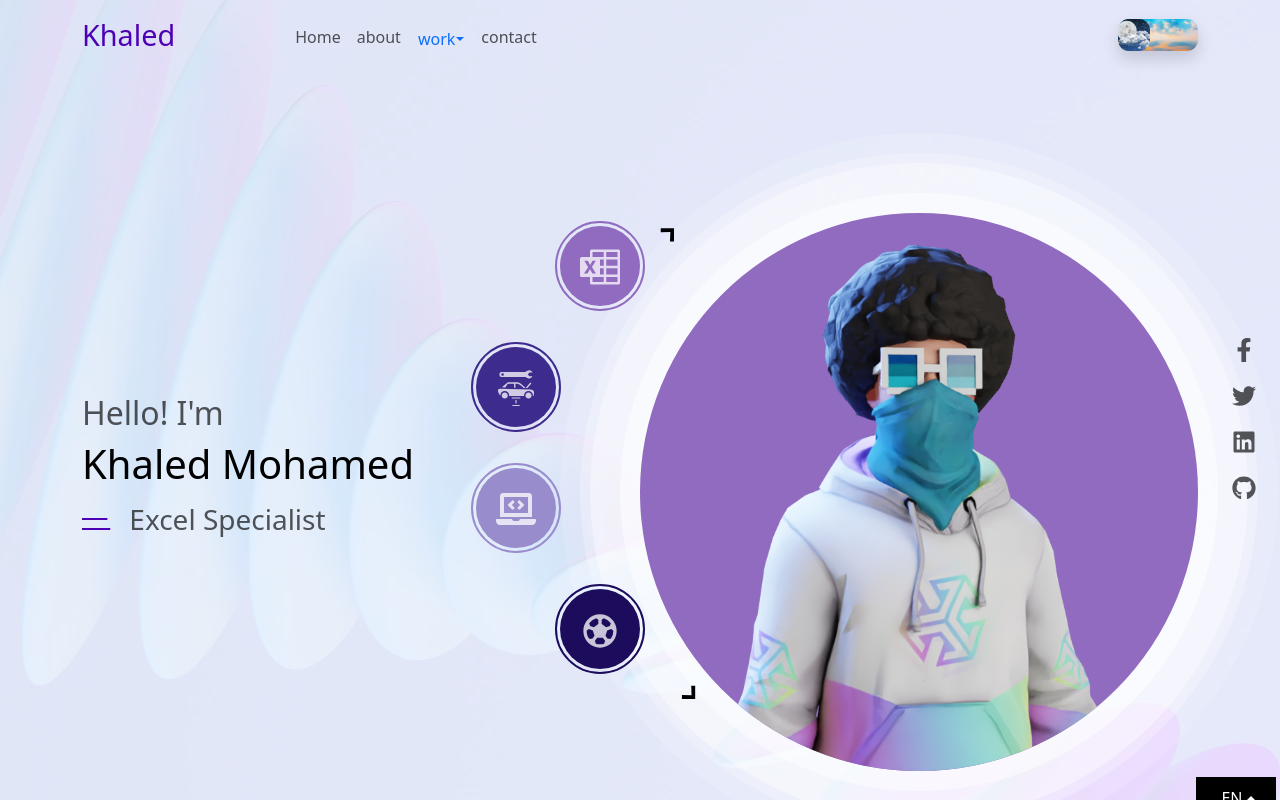
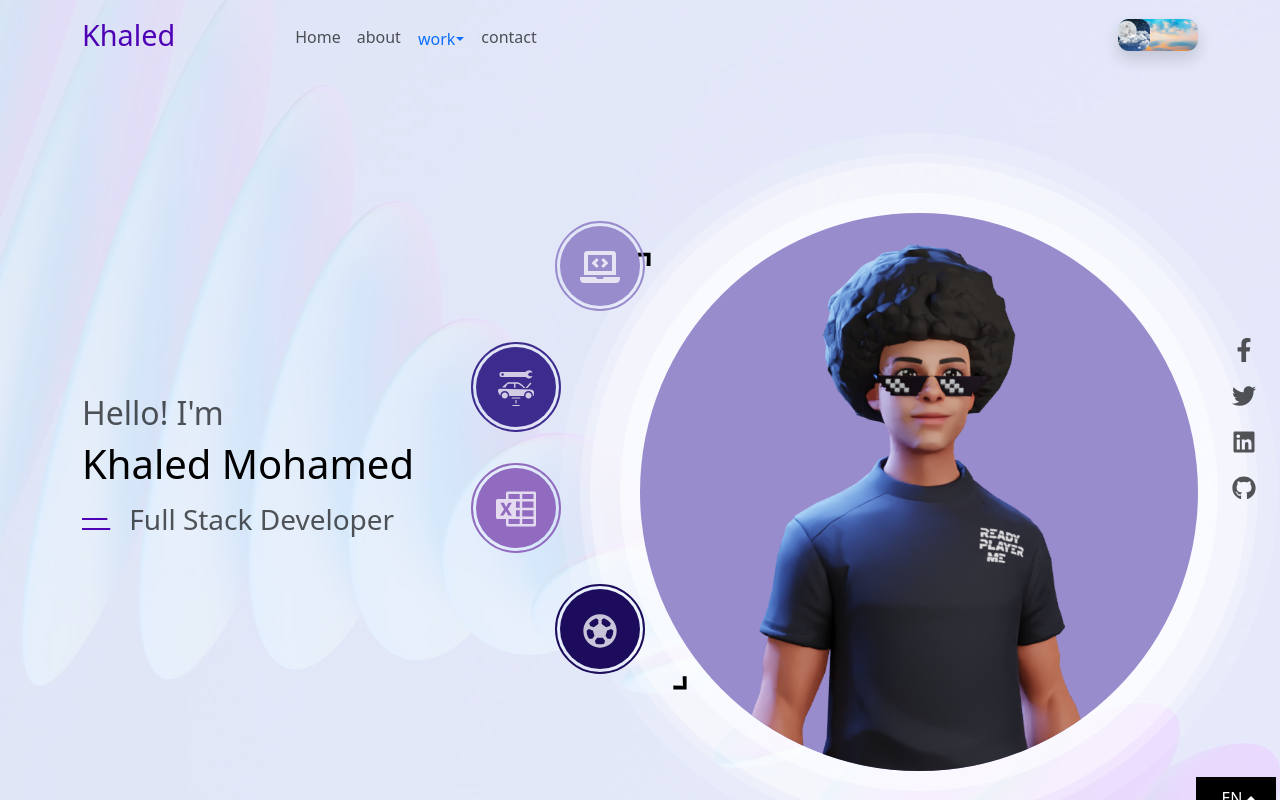
Before and after one commit to khaliedmuhamad/portfolio22, a React (Create React App) app: page / in a window 1280 px wide. Built offline with nearby package versions, Linux system fonts and the light colour scheme.

Commit message:
#delay +++

```diff
--- a/src/componants/carousel/carousel.css
+++ b/src/componants/carousel/carousel.css
@@ -73,6 +73,7 @@
   color: var(--bgBtn);
   width: 2rem;
   height: 2rem;
+  padding: 2rem;
 }
 .arrow:nth-of-type(1) {
   transform: rotate(45deg) scale(1.5);
--- a/src/componants/carousel/carousel.js
+++ b/src/componants/carousel/carousel.js
@@ -70,7 +70,7 @@
 
   }
 
-}, 2000);
+}, 6000);
 
 
 
--- a/src/componants/sociallinks/sociallinks.js
+++ b/src/componants/sociallinks/sociallinks.js
@@ -28,13 +28,14 @@
   return (
     <ul className="list-unstyled social d-flex flex-column ">
       {social.map((item, index) => (
+
+          <li className="social-item mt-2 " key={index}>
         <Anochor
           href={item.link}
           rel="noopener noreferrer"
           key={index}
           target="_blank"
         >
-          <li className="social-item mt-2 " key={index}>
             <button
               type="button"
               className="btn btn-transparent"
@@ -44,8 +45,10 @@
             >
               {item.icon}
             </button>
+
+        </Anochor>
           </li>
-        </Anochor>
+
       ))}
     </ul>
   );
```
